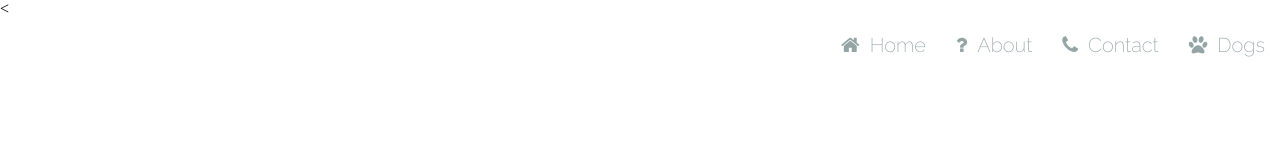
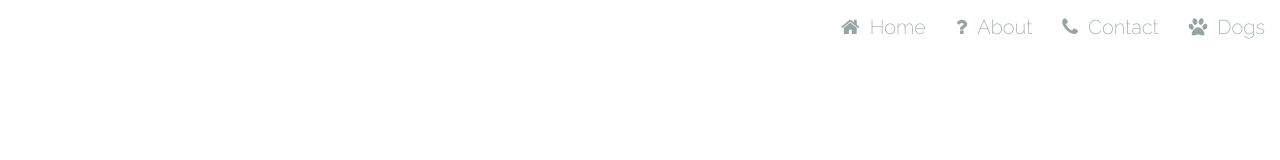
Before and after one commit to jsmayo/awd-course, a plain HTML site: page section-4/flexbox-nav-project/index.html in a window 1280 px wide. Drawn offline with Linux system fonts and the light colour scheme.

Commit message:
Corrects typo in index page:   * extra '<' character

```diff
--- a/section-4/flexbox-nav-project/index.html
+++ b/section-4/flexbox-nav-project/index.html
@@ -4,7 +4,7 @@
 <head>
   <meta charset="UTF-8">
   <title>Flexbox Nav S4.L43</title>
-  <<link rel="stylesheet" href="style.css">
+  <link rel="stylesheet" href="style.css">
 </head>
 
 <body>
```
